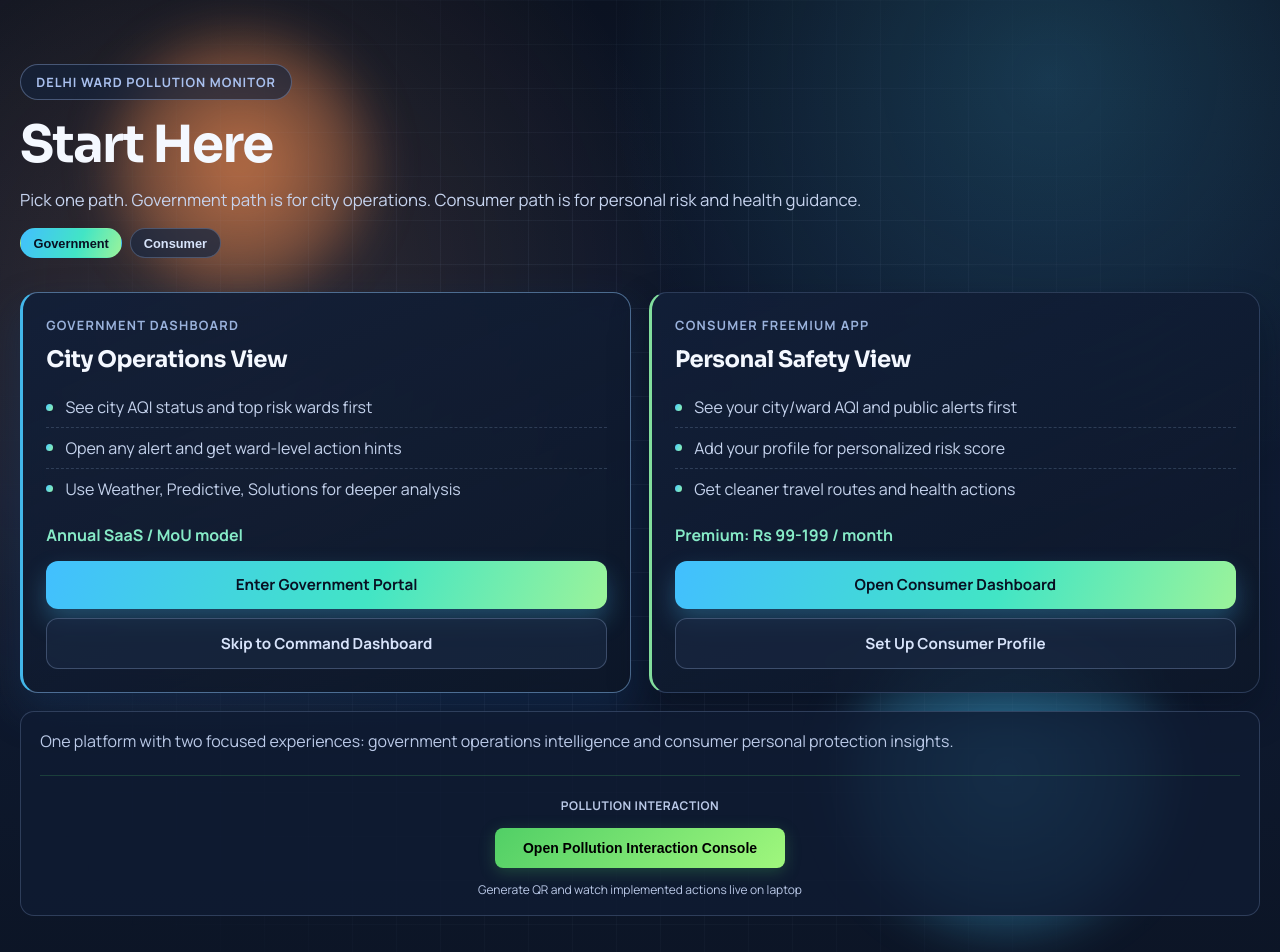
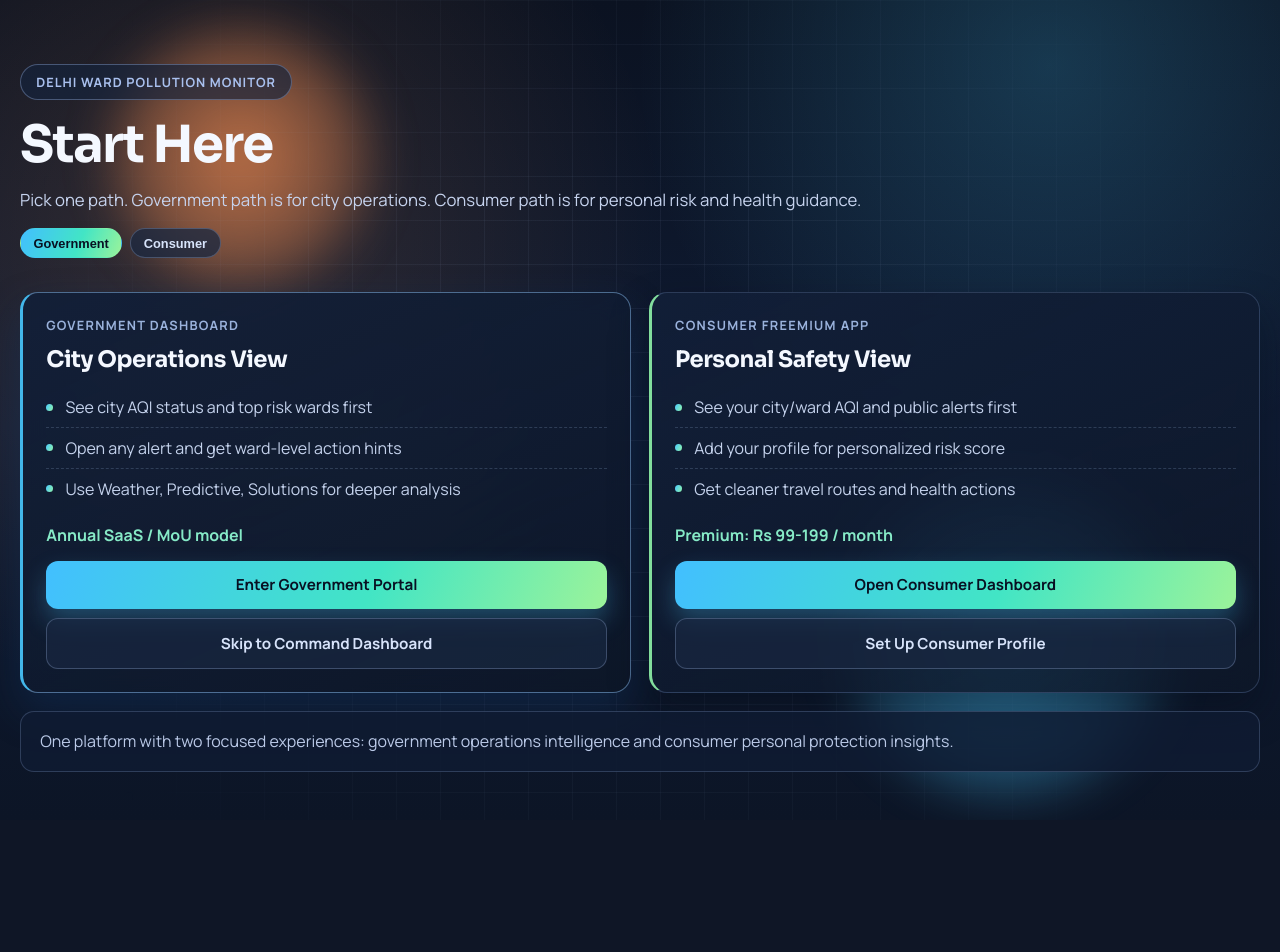
Before and after one commit to codetanmay26-lang/pollution-dashboard, a React (Vite) app: page / in a window 1280 px wide. Shown: the top 952 px of the page. After the commit the page ends 820 px from the top, so only its background shows below. Built offline with nearby package versions, Linux system fonts and the light colour scheme; no server answers.

Commit message:
Remove Pollution Interaction console entry points

```diff
--- a/src/App.jsx
+++ b/src/App.jsx
@@ -13,7 +13,6 @@ import ConsumerDashboard from "./pages/ConsumerDashboard/ConsumerDashboard";
 import TicketStatus from "./pages/TicketStatus/TicketStatus";
 import CitizenReview from "./pages/CitizenReview/CitizenReview";
 import JudgeMode from "./pages/JudgeMode/JudgeMode";
-import OmniQRGenerator from "./pages/OmniQRGenerator/OmniQRGenerator";
 import FireAQICorrelation from "./pages/FireIntel/FireAQICorrelation";
 
 
@@ -32,7 +31,6 @@ function App() {
         <Route path="/dashboard" element={<Dashboard />} />
         <Route path="/citizen-review" element={<CitizenReview />} />
         <Route path="/judge/:sessionId" element={<JudgeMode />} />
-        <Route path="/omniqr" element={<OmniQRGenerator />} />
         <Route path="/weather-correlation" element={<WeatherCorrelation />} />
         <Route path="/predictive-aqi" element={<PredictiveAQI />} />
         <Route path="/solutions" element={<Solutions />} />
--- a/src/pages/JudgeMode/JudgeMode.jsx
+++ b/src/pages/JudgeMode/JudgeMode.jsx
@@ -400,7 +400,7 @@ const JudgeMode = () => {
 
         if (response.ok) {
           // Fast path on newer backend: single deploy call only.
-          alert(`✓ Action plan deployed for ${selectedWard?.name}!\n\nCheck the same laptop QR session page (Pollution Interaction Console).\nThe implemented action appears in Live Action Feed.`);
+          alert(`✓ Action plan deployed for ${selectedWard?.name}!\n\nThe implemented action appears in Live Action Feed.`);
           setCurrentView("ward-select");
           return;
         }
@@ -413,7 +413,7 @@ const JudgeMode = () => {
           // Backward-compatible fallback for older backend
           await persistApprovedAction();
 
-          alert(`✓ Action plan deployed for ${selectedWard?.name}!\n\nCheck the same laptop QR session page (Pollution Interaction Console).\nImplemented action is shown there (compatibility mode).`);
+          alert(`✓ Action plan deployed for ${selectedWard?.name}!\n\nImplemented action is shown there (compatibility mode).`);
         } catch (fallbackErr) {
           console.error("Compatibility deploy failed:", fallbackErr);
           alert(`Deploy sync failed for session ${sessionId?.slice(0, 8)}.\nPlease keep same QR session open and retry once.\n(${fallbackErr.message})`);
--- a/src/pages/PortalSelect/PortalSelect.jsx
+++ b/src/pages/PortalSelect/PortalSelect.jsx
@@ -101,16 +101,6 @@ const PortalSelect = () => {
           <p>
             One platform with two focused experiences: government operations intelligence and consumer personal protection insights.
           </p>
-          <div className="portal-demo-section">
-            <p className="demo-label">Pollution Interaction</p>
-            <button
-              className="portal-btn-showcase"
-              onClick={() => navigate('/omniqr')}
-            >
-              Open Pollution Interaction Console
-            </button>
-            <p className="demo-hint">Generate QR and watch implemented actions live on laptop</p>
-          </div>
         </section>
       </main>
     </div>
```
